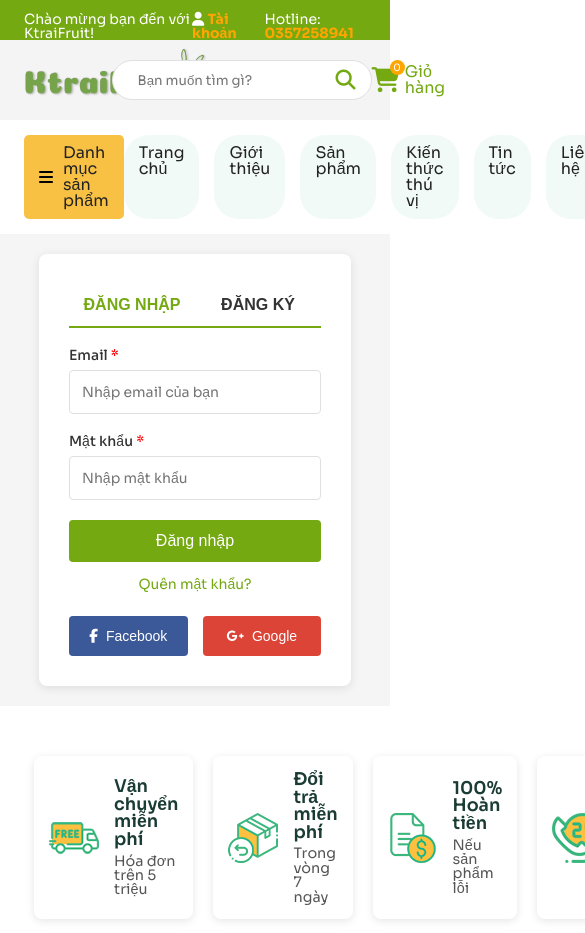
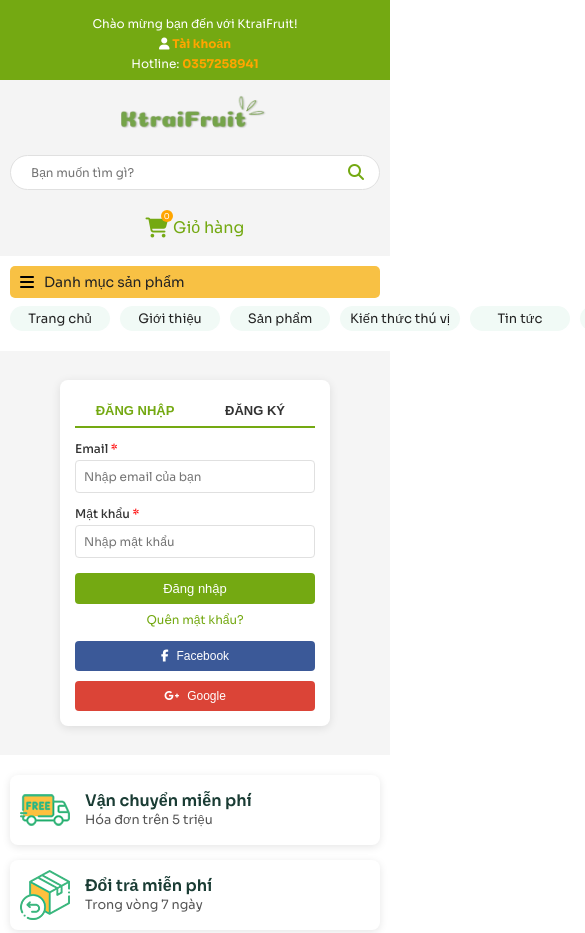
Before and after one commit to KtraiVla/BTLWeb_CuaHangHoaQua, a plain HTML site: page login.html in a window 390 px wide. Shown: the top 933 px of the page, 585 px wide, since content can reach past the window. Drawn offline with Linux system fonts and the light colour scheme.

Commit message:
first commit

```diff
--- a/assets/css/chitietsanpham_responsive.css
+++ b/assets/css/chitietsanpham_responsive.css
@@ -245,7 +245,7 @@
     flex-direction: row;
     justify-content: space-between;
     align-items: center;
-    padding-top: 5px;
+    padding-top: 15px;
     padding-bottom: 5px;
   }
   .header-top__desc {
@@ -298,7 +298,7 @@
     width: 12px;
     height: 12px;
     font-size: 8px;
-    top: -17px;
+    top: -8px;
     left: 14px;
   }
   .header-center-body > div:nth-child(2) {
--- a/assets/css/giohang_responsive.css
+++ b/assets/css/giohang_responsive.css
@@ -200,8 +200,8 @@
     font-size: 9px;
   }
 
-  .container a{
-    color: #232323;
+  .container a {
+    color: #555;
   }
 
   /* Header Center */
--- /dev/null
+++ b/assets/css/login_responsive.css
@@ -0,0 +1,403 @@
+/* Tablet: ≤ 1024px */
+@media screen and (max-width: 1024px) {
+  .container {
+    max-width: calc(100% - 30px);
+  }
+
+  /* Header Top */
+  .header-top-body {
+    flex-direction: column;
+    align-items: flex-start;
+    padding-top: 8px;
+    font-size: 13px;
+  }
+
+  .header-top__list {
+    margin-top: 5px;
+    gap: 10px;
+  }
+
+  /* Header Center */
+  .header-center-body {
+    flex-wrap: wrap;
+    height: auto;
+    padding: 15px 0;
+  }
+
+  .header-center__logo {
+    width: 180px;
+    height: 65px;
+    margin-top: -15px;
+  }
+
+  .header-center__search {
+    width: 100%;
+    margin-left: 0;
+    margin-top: 10px;
+  }
+
+  .header-center__cart {
+    margin-top: 10px;
+  }
+
+  /* Header Bottom */
+  .header-bottom-body {
+    flex-direction: column;
+    align-items: flex-start;
+  }
+
+  .header-bottom__cate {
+    width: 100%;
+    justify-content: flex-start;
+  }
+
+  .cate__list {
+    width: 100%;
+    top: 45px;
+  }
+
+  .navbar__list {
+    display: flex;
+    flex-direction: row;
+    flex-wrap: nowrap;
+    overflow-x: auto;
+    width: 100%;
+    margin-top: 10px;
+    gap: 12px;
+    padding: 0 10px 10px 0;
+    white-space: nowrap;
+    -webkit-overflow-scrolling: touch;
+    scrollbar-width: none;
+    -ms-overflow-style: none;
+  }
+
+  .navbar__list::-webkit-scrollbar {
+    display: none;
+  }
+
+  .navbar__item {
+    flex: 0 0 auto;
+    min-width: 120px;
+    max-width: 160px;
+  }
+
+  .navbar__link {
+    padding: 8px 12px;
+    font-size: 14px;
+    display: block;
+    text-align: center;
+    white-space: nowrap;
+  }
+
+  /* Auth Section */
+  .auth-container {
+    max-width: 350px;
+  }
+
+  .auth-box {
+    padding: 20px;
+  }
+
+  .tab {
+    font-size: 14px;
+    padding: 10px;
+  }
+
+  .form-group input {
+    padding: 10px;
+    font-size: 13px;
+  }
+
+  .auth-btn {
+    font-size: 14px;
+    padding: 10px;
+  }
+
+  .social-btn {
+    font-size: 13px;
+    padding: 10px;
+  }
+
+  /* Policy */
+  .policy-list {
+    flex-wrap: wrap;
+    gap: 20px;
+    margin: 30px auto;
+  }
+
+  .policy-item {
+    flex: 1 1 45%;
+    margin: 0;
+  }
+
+  /* Footer */
+  .footer-list {
+    grid-template-columns: repeat(2, 1fr);
+    gap: 20px;
+  }
+
+  .footer__logo {
+    width: 180px;
+    height: 65px;
+  }
+
+  .footer__desc {
+    width: 100%;
+  }
+
+  .footer__heading {
+    font-size: 16px;
+    margin-bottom: 20px;
+  }
+
+  .footer-item ul li {
+    font-size: 14px;
+  }
+}
+
+/* Mobile: ≤ 767px */
+@media screen and (max-width: 767px) {
+  .container {
+    max-width: calc(100% - 20px);
+  }
+
+  /* Header Top */
+  .header-top {
+    height: auto;
+    padding: 10px 0;
+  }
+
+  .header-top-body {
+    flex-direction: column;
+    align-items: center;
+    text-align: center;
+    font-size: 12px;
+  }
+
+  .header-top__list {
+    flex-direction: column;
+    gap: 8px;
+    margin-top: 8px;
+  }
+
+  .header-top__desc {
+    font-size: 12px;
+  }
+
+  /* Header Center */
+  .header-center-body {
+    flex-direction: column;
+    align-items: center;
+    padding: 10px 0;
+  }
+
+  .header-center__logo {
+    width: 150px;
+    height: 55px;
+    margin-top: 0;
+  }
+
+  .header-center__search {
+    width: 100%;
+    height: 35px;
+    margin: 10px 0;
+  }
+
+  .header-center__search input {
+    font-size: 12px;
+    padding: 8px 10px;
+  }
+
+  .header-center-body button i {
+    font-size: 16px;
+  }
+
+  .header-center__cart i {
+    font-size: 20px;
+  }
+
+  .header-center__number {
+    width: 12px;
+    height: 12px;
+    font-size: 8px;
+    left: 15px;
+  }
+
+  /* Header Bottom */
+  .header-bottom-body {
+    padding: 10px 0;
+  }
+
+  .header-bottom__cate {
+    padding: 8px 10px;
+  }
+
+  .header-bottom__cate span {
+    font-size: 14px;
+  }
+
+  .cate__list {
+    top: 40px;
+  }
+
+  .cate__img {
+    width: 25px;
+    height: 25px;
+  }
+
+  .cate__link {
+    font-size: 13px;
+  }
+
+  .navbar__list {
+    display: flex;
+    flex-direction: row;
+    flex-wrap: nowrap;
+    overflow-x: auto;
+    width: 100%;
+    margin-top: 8px;
+    gap: 10px;
+    padding: 0 10px 10px 0;
+    white-space: nowrap;
+    -webkit-overflow-scrolling: touch;
+    scrollbar-width: none;
+    -ms-overflow-style: none;
+  }
+
+  .navbar__list::-webkit-scrollbar {
+    display: none;
+  }
+
+  .navbar__item {
+    flex: 0 0 auto;
+    min-width: 100px;
+    max-width: 140px;
+  }
+
+  .navbar__link {
+    font-size: 13px;
+    padding: 6px 10px;
+    display: block;
+    text-align: center;
+    white-space: nowrap;
+  }
+
+  /* Auth Section */
+  .auth-section {
+    padding: 15px 0;
+  }
+
+  .auth-container {
+    max-width: 300px;
+  }
+
+  .auth-box {
+    padding: 15px;
+  }
+
+  .auth-tabs {
+    margin-bottom: 15px;
+  }
+
+  .tab {
+    font-size: 13px;
+    padding: 8px;
+  }
+
+  .form-group {
+    margin-bottom: 15px;
+  }
+
+  .form-group label {
+    font-size: 12px;
+    margin-bottom: 5px;
+  }
+
+  .form-group input {
+    padding: 8px;
+    font-size: 12px;
+  }
+
+  .auth-btn {
+    font-size: 13px;
+    padding: 8px;
+  }
+
+  .forgot-password {
+    font-size: 12px;
+    margin-top: 10px;
+  }
+
+  .social-login {
+    flex-direction: column;
+    gap: 10px;
+    margin-top: 15px;
+  }
+
+  .social-btn {
+    font-size: 12px;
+    padding: 8px;
+  }
+
+  /* Policy */
+  .policy-list {
+    flex-direction: column;
+    gap: 15px;
+    margin: 20px auto;
+  }
+
+  .policy-item {
+    flex: 1 1 100%;
+    padding: 10px;
+  }
+
+  .policy-title {
+    font-size: 1rem;
+  }
+
+  .policy-desc {
+    font-size: 0.8rem;
+  }
+
+  /* Footer */
+  .footer {
+    margin-top: 30px;
+  }
+
+  .footer-list {
+    grid-template-columns: 1fr;
+    padding-top: 30px;
+    gap: 15px;
+  }
+
+  .footer__logo {
+    width: 150px;
+    height: 55px;
+    margin-top: 0;
+  }
+
+  .footer__heading {
+    font-size: 14px;
+    margin-bottom: 15px;
+  }
+
+  .footer__heading::after {
+    width: 80px;
+  }
+
+  .footer__desc {
+    font-size: 13px;
+    padding-bottom: 10px;
+  }
+
+  .footer-item ul li {
+    font-size: 13px;
+    margin-bottom: 12px;
+  }
+
+  .footer__media-icon li {
+    width: 25px;
+    height: 25px;
+    font-size: 16px;
+  }
+}
--- a/assets/css/product_responsive.css
+++ b/assets/css/product_responsive.css
@@ -55,7 +55,7 @@
     justify-content: center;
     width: 100%;
   }
-  .header-center__number{
+  .header-center__number {
     top: -8px;
     left: 20px;
   }
@@ -166,7 +166,7 @@
     flex-direction: row;
     justify-content: space-between;
     align-items: center;
-    padding-top: 5px;
+    padding-top: 15px;
     padding-bottom: 5px;
   }
   .header-top__desc {
@@ -219,7 +219,7 @@
     width: 12px;
     height: 12px;
     font-size: 8px;
-    left: 12px;
+    left: 14px;
   }
   .header-center-body > div:nth-child(2) {
     display: flex;
--- a/login.html
+++ b/login.html
@@ -107,6 +107,8 @@
     <link rel="stylesheet" href="./assets/css/reset.css" />
     <!-- style -->
     <link rel="stylesheet" href="./assets/css/login.css" />
+    <!-- resposive -->
+     <link rel="stylesheet" href="./assets/css/login_responsive.css">
     <title>KtraiFruit - Trái cây cho mọi nhà</title>
   </head>
   <body>
```
Also changed, not shown: index.html (+2 -2 lines).
